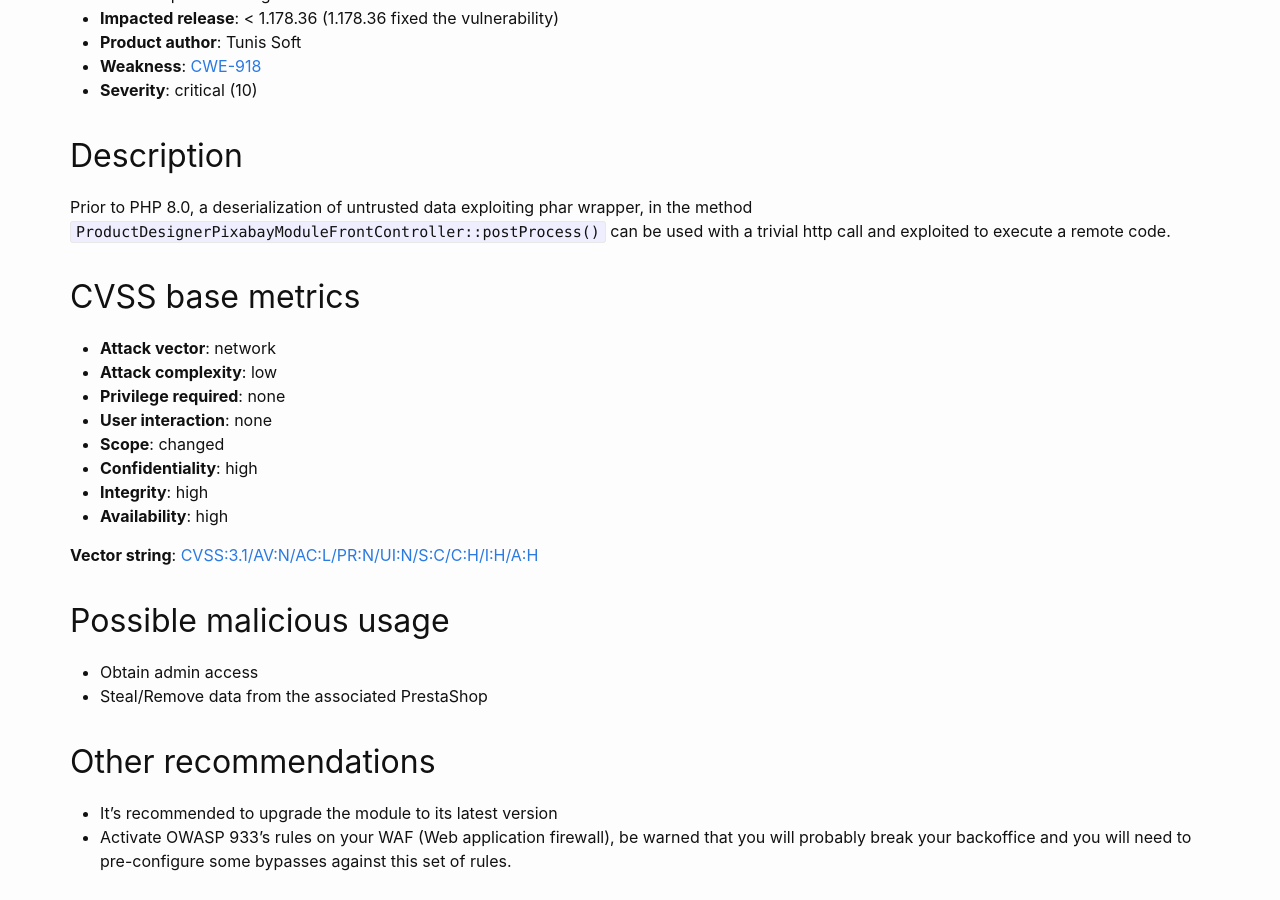
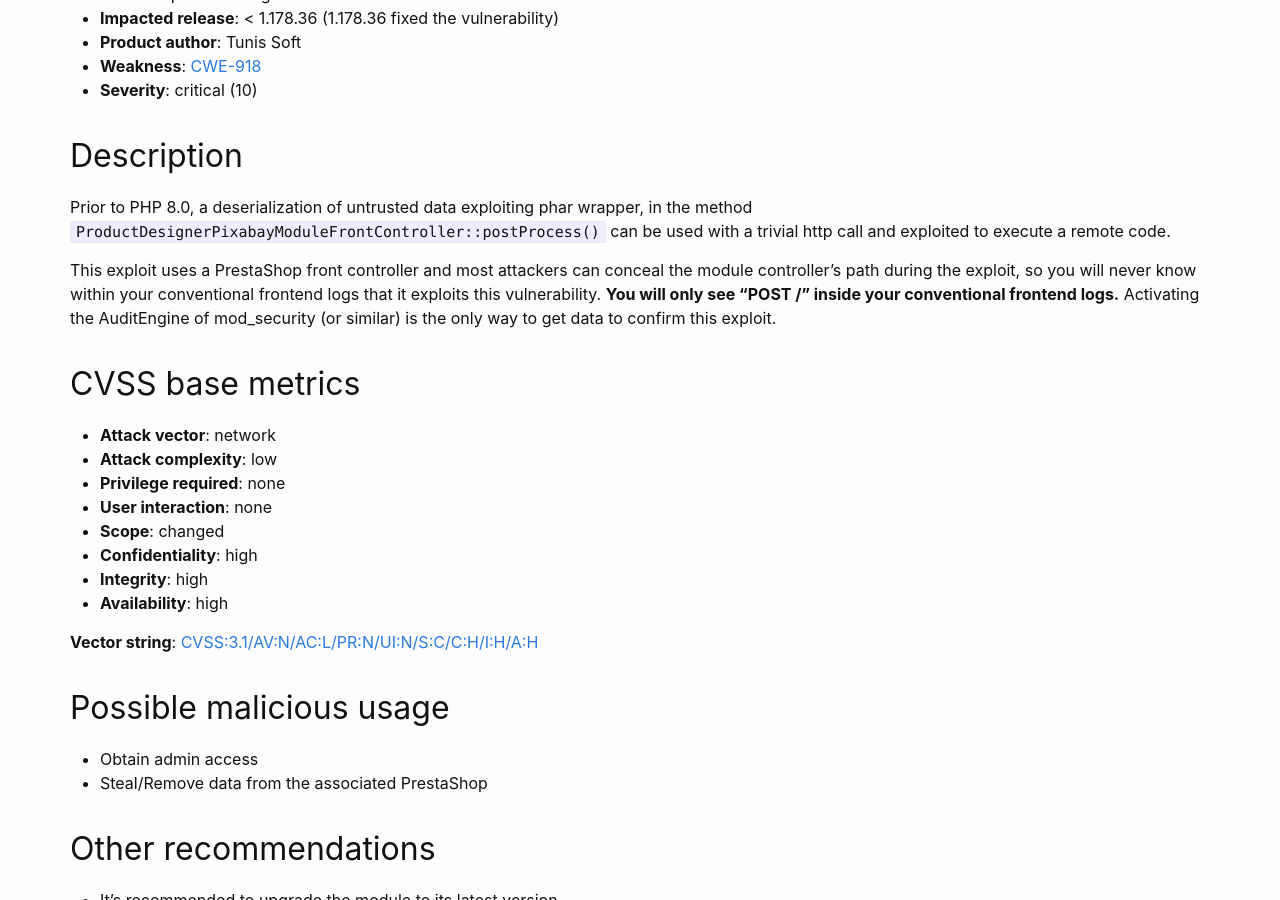
Before and after one commit to friends-of-presta/security-advisories, a Jekyll site: the page built from _posts/2024-02-29-productdesigner-502.md, in a window 1280 px wide and 900 px high, scrolled down 854 px. Built offline with Jekyll 4.4.1, drawn with Linux system fonts in a browser that asks for light colours.

Commit message:
Update 2024-02-29-productdesigner-502.md

```diff
--- a/_posts/2024-02-29-productdesigner-502.md
+++ b/_posts/2024-02-29-productdesigner-502.md
@@ -29,6 +29,7 @@ In the module "Product Designer" (productdesigner) up to version 1.178.36 from T
 
 Prior to PHP 8.0, a deserialization of untrusted data exploiting phar wrapper, in the method `ProductDesignerPixabayModuleFrontController::postProcess()` can be used with a trivial http call and exploited to execute a remote code.
 
+This exploit uses a PrestaShop front controller and most attackers can conceal the module controller's path during the exploit, so you will never know within your conventional frontend logs that it exploits this vulnerability. **You will only see "POST /" inside your conventional frontend logs.** Activating the AuditEngine of mod_security (or similar) is the only way to get data to confirm this exploit.
 
 ## CVSS base metrics
 
```
